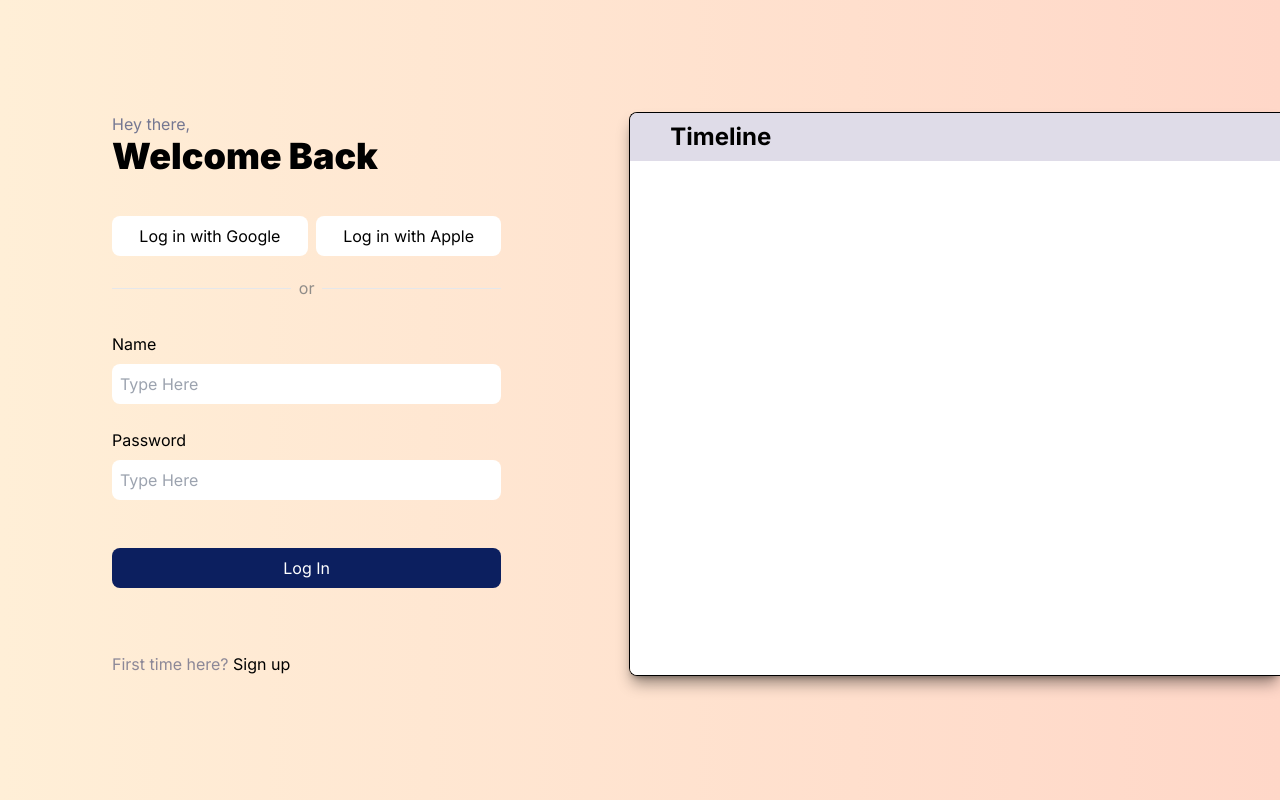
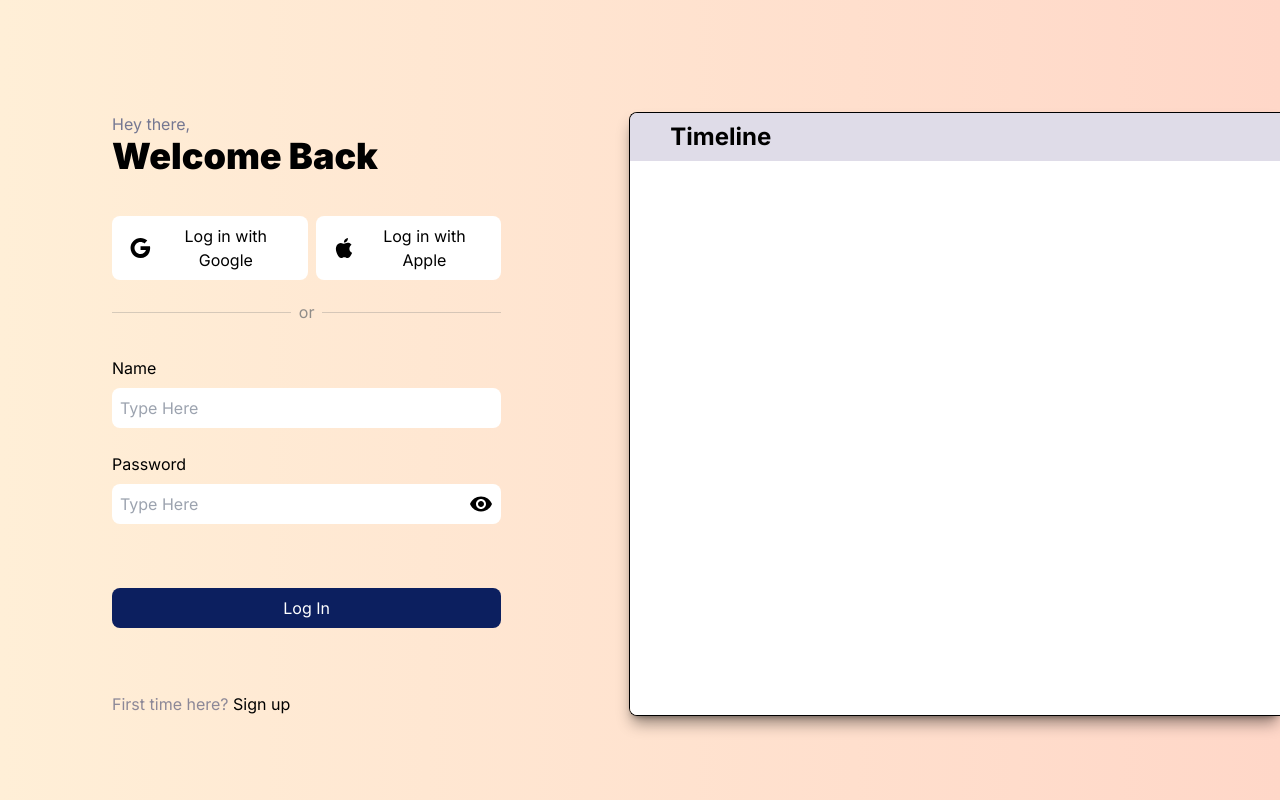
Before and after one commit to isinghdivyanshu/plotspark, a Next.js app: page /login in a window 1280 px wide. Built offline with nearby package versions, Linux system fonts and the light colour scheme.

Commit message:
fix: validation and password vis toggle and icons

```diff
--- a/src/app/login/page.js
+++ b/src/app/login/page.js
@@ -1,6 +1,21 @@
+"use client";
+
+import { useState } from "react";
 import Link from "next/link";
+import GoogleIcon from "@mui/icons-material/Google";
+import AppleIcon from "@mui/icons-material/Apple";
+import VisibilityIcon from "@mui/icons-material/Visibility";
+import VisibilityOffIcon from "@mui/icons-material/VisibilityOff";
 
 export default function Login() {
+	const [formData, setFormData] = useState({ name: "", password: "" });
+	const [showPassword, setShowPassword] = useState(false);
+	const style = {
+		backgroundColor: "#7979794d",
+		height: "1px",
+		border: "none",
+	};
+
 	return (
 		<div className="min-h-screen bg-gradient-to-r from-[#FFEFD7] to-[#FFD7C8] pt-28 pl-28">
 			<div className="flex gap-16">
@@ -11,43 +26,75 @@ export default function Login() {
 					<div className="font-black text-4xl mb-10">
 						Welcome Back
 					</div>
-					<div className="flex gap-2 mb-5 justify-between">
+					<div className="flex gap-2 mb-5 justify-around">
 						<button
 							type="button"
-							className="grow rounded-lg bg-white py-2 px-4"
+							className="rounded-lg bg-white py-2 px-4 flex items-center gap-2 justify-center"
 						>
+							<GoogleIcon />
 							Log in with Google
 						</button>
 						<button
 							type="button"
-							className="grow rounded-lg bg-white py-2 px-4"
+							className="rounded-lg bg-white py-2 px-4 flex items-center gap-2 justify-center"
 						>
+							<AppleIcon />
 							Log in with Apple
 						</button>
 					</div>
 					<div className="flex items-center justify-end">
-						<hr className="w-full inline-block" />
+						<hr className="w-full inline-block" style={style} />
 						<span className=" text-[#797979d4] mx-2">or</span>
-						<hr className="w-full inline-block" />
+						<hr className="w-full inline-block" style={style} />
 					</div>
-					<label htmlFor="name" className="flex flex-col gap-2 mt-8">
+					<form onSubmit={handleSubmit}>
+						<label
+							htmlFor="name"
+							className="flex flex-col gap-2 mt-8"
+						>
 							Name
 							<input
 								type="text"
+								name="name"
 								id="name"
+								value={formData.name}
+								onChange={handleChange}
 								placeholder="Type Here"
 								autoComplete="name"
 								className="rounded-lg p-2 mb-6"
+								required
 							/>
 						</label>
-					<label htmlFor="password" className="flex flex-col gap-2">
+						<label
+							htmlFor="password"
+							className="flex flex-col gap-2"
+						>
 							Password
+							<div className="relative">
 								<input
-							type="text"
+									type={showPassword ? "text" : "password"}
+									name="password"
 									id="password"
+									value={formData.password}
+									onChange={handleChange}
+									minLength={8}
 									placeholder="Type Here"
-							className="rounded-lg p-2 mb-12"
+									autoComplete="current-password"
+									className="rounded-lg p-2 mb-16 w-full"
+									required
 								/>
+								{!showPassword ? (
+									<VisibilityIcon
+										onClick={handlePassword}
+										className="absolute cursor-pointer right-2 top-2"
+									/>
+								) : (
+									<VisibilityOffIcon
+										onClick={handlePassword}
+										className="absolute cursor-pointer right-2 top-2"
+									/>
+								)}
+							</div>
 						</label>
 						<button
 							type="submit"
@@ -55,6 +102,7 @@ export default function Login() {
 						>
 							Log In
 						</button>
+					</form>
 					<Link href="/signup">
 						<span className="text-[#5f6180b8]">
 							First time here?{" "}
@@ -71,4 +119,26 @@ export default function Login() {
 			</div>
 		</div>
 	);
+
+	async function handleSubmit(e) {
+		e.preventDefault();
+
+		try {
+			const res = await axios.get("/v1/login/", formData);
+			console.log(res);
+		} catch (err) {
+			console.log(err);
 		}
+	}
+
+	function handlePassword() {
+		setShowPassword(!showPassword);
+	}
+
+	function handleChange(e) {
+		setFormData({
+			...formData,
+			[e.target.name]: e.target.value,
+		});
+	}
+}
--- a/src/app/signup/page.js
+++ b/src/app/signup/page.js
@@ -1,6 +1,28 @@
+"use client";
+
+import { useState } from "react";
+import axios from "../axios";
 import Link from "next/link";
+import GoogleIcon from "@mui/icons-material/Google";
+import AppleIcon from "@mui/icons-material/Apple";
+import VisibilityIcon from "@mui/icons-material/Visibility";
+import VisibilityOffIcon from "@mui/icons-material/VisibilityOff";
 
 export default function Signup() {
+	const [formData, setFormData] = useState({
+		name: "",
+		email: "",
+		password: "",
+	});
+
+	const [showPassword, setShowPassword] = useState(false);
+
+	const style = {
+		backgroundColor: "#7979794d",
+		height: "1px",
+		border: "none",
+	};
+
 	return (
 		<div className="min-h-screen bg-gradient-to-r from-[#FFEFD7] to-[#FFD7C8] pt-28 pl-28">
 			<div className="flex gap-16">
@@ -9,53 +31,86 @@ export default function Signup() {
 						Hey there, Welcome
 					</div>
 					<div className="font-black text-4xl mb-10">Get Started</div>
-					<div className="flex gap-2 mb-5 justify-between">
+					<div className="flex gap-2 mb-5 justify-around">
 						<button
 							type="button"
-							className="grow rounded-lg bg-white py-2 px-4"
+							className="rounded-lg bg-white py-2 px-4 flex items-center gap-2 justify-center"
 						>
+							<GoogleIcon />
 							Sign in with Google
 						</button>
 						<button
 							type="button"
-							className="grow rounded-lg bg-white py-2 px-4"
+							className="rounded-lg bg-white py-2 px-4 flex items-center gap-2 justify-center"
 						>
+							<AppleIcon />
 							Sign in with Apple
 						</button>
 					</div>
 					<div className="flex items-center justify-end">
-						<hr className="w-full inline-block" />
+						<hr className="w-full inline-block" style={style} />
 						<span className=" text-[#797979d4] mx-2">or</span>
-						<hr className="w-full inline-block" />
+						<hr className="w-full inline-block" style={style} />
 					</div>
+					<form onSubmit={handleSubmit}>
 						<label htmlFor="name" className="flex flex-col gap-1">
 							Name
 							<input
 								type="text"
+								name="name"
 								id="name"
+								value={formData.name}
+								onChange={handleChange}
 								placeholder="Type Here"
 								autoComplete="name"
 								className="rounded-lg p-2 mb-3"
+								required
 							/>
 						</label>
 						<label htmlFor="email" className="flex flex-col gap-1">
 							Email address
 							<input
-							type="text"
+								type="email"
+								name="email"
 								id="email"
+								value={formData.email}
+								onChange={handleChange}
 								placeholder="Type Here"
 								autoComplete="email"
 								className="rounded-lg p-2 mb-3"
+								required
 							/>
 						</label>
-					<label htmlFor="password" className="flex flex-col gap-1">
+						<label
+							htmlFor="password"
+							className="flex flex-col gap-1"
+						>
 							Password
+							<div className="relative">
 								<input
-							type="text"
+									type={showPassword ? "text" : "password"}
+									name="password"
 									id="password"
+									value={formData.password}
+									onChange={handleChange}
+									minLength={8}
 									placeholder="Type Here"
-							className="rounded-lg p-2 mb-8"
+									autoComplete="new-password"
+									className="rounded-lg p-2 mb-8 w-full"
+									required
 								/>
+								{!showPassword ? (
+									<VisibilityIcon
+										onClick={handlePassword}
+										className="absolute cursor-pointer right-2 top-2"
+									/>
+								) : (
+									<VisibilityOffIcon
+										onClick={handlePassword}
+										className="absolute cursor-pointer right-2 top-2"
+									/>
+								)}
+							</div>
 						</label>
 						<button
 							type="submit"
@@ -63,6 +118,7 @@ export default function Signup() {
 						>
 							Sign Up
 						</button>
+					</form>
 					<Link href="/login">
 						<span className="text-[#5f6180b8]">
 							Have an account?{" "}
@@ -79,4 +135,26 @@ export default function Signup() {
 			</div>
 		</div>
 	);
+
+	async function handleSubmit(e) {
+		e.preventDefault();
+
+		try {
+			const res = await axios.post("/v1/users/", formData);
+			console.log(res);
+		} catch (err) {
+			console.log(err);
 		}
+	}
+
+	function handlePassword(e) {
+		setShowPassword(!showPassword);
+	}
+
+	function handleChange(e) {
+		setFormData({
+			...formData,
+			[e.target.name]: e.target.value,
+		});
+	}
+}
```
Also changed, not shown: package.json (+10 -5 lines), 1 other file (tests, documents, lock files or other folders). Lines whose indentation alone changed are shown as unchanged.
